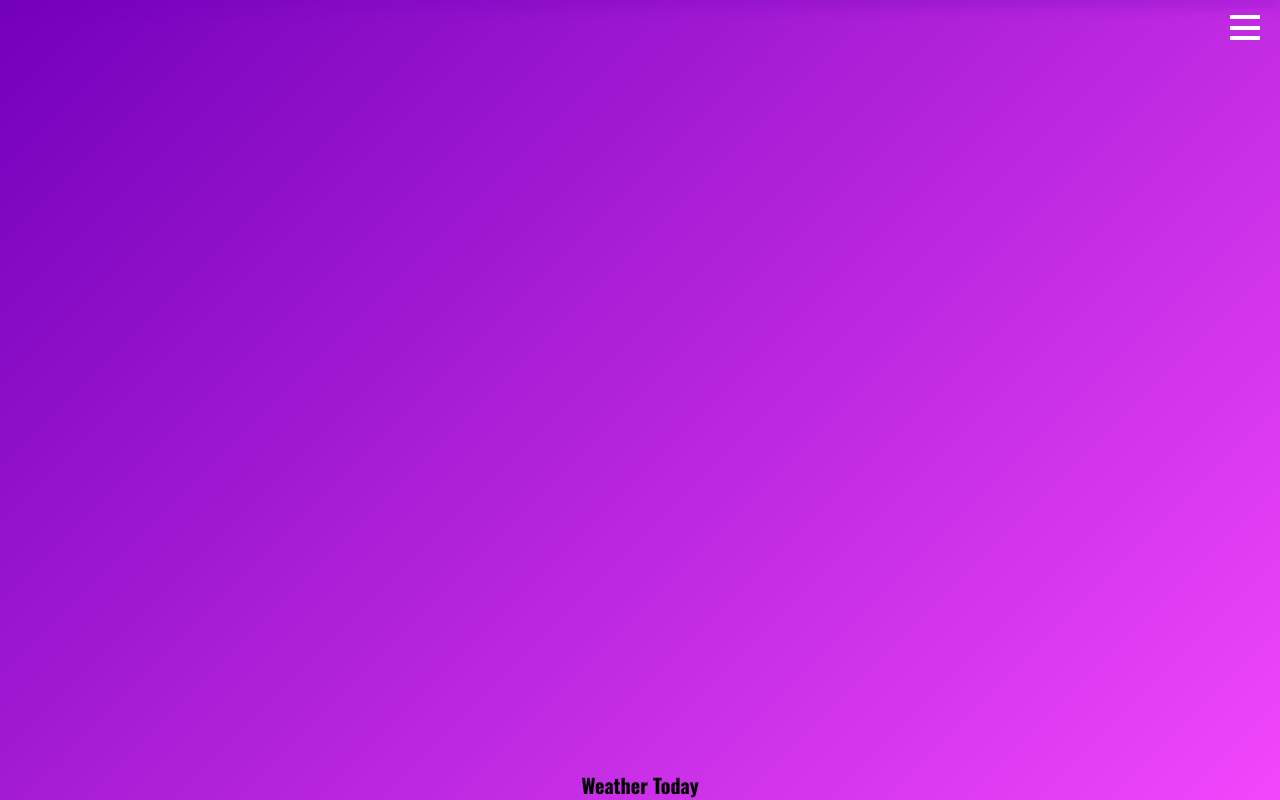
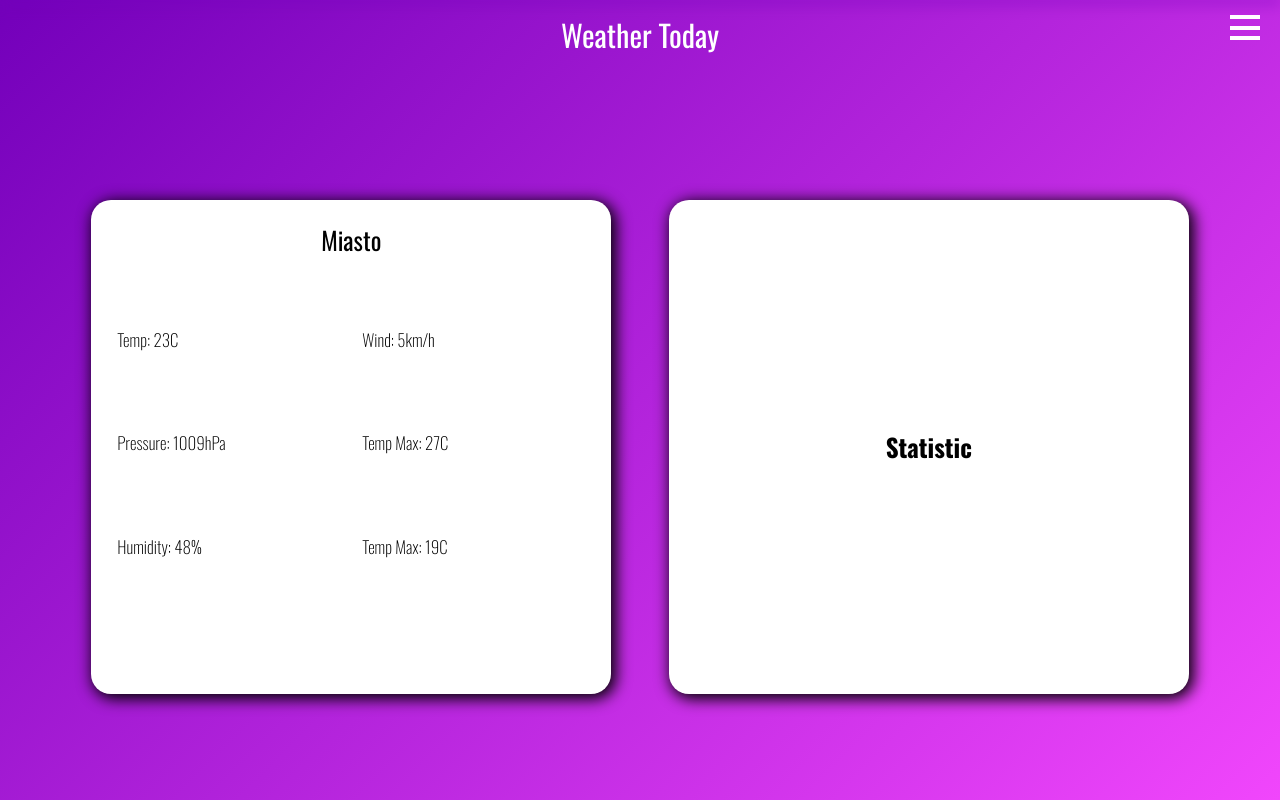
Before and after one commit to Growcu/AplikacjaPogodowa, a React (Create React App) app: page /weatherToday in a window 1280 px wide. Built offline with nearby package versions, Linux system fonts and the light colour scheme.

Commit message:
added page wrapper,  style weatherToday component

```diff
--- /dev/null
+++ b/src/components/SmogStatistic.jsx
@@ -0,0 +1,13 @@
+/* eslint-disable arrow-body-style */
+import React from 'react';
+
+import '../styles/SmogStatistic.css';
+
+const SmogStatistic = () => {
+    return (
+        <div className="statistic">
+            <h3>Statistic</h3>
+        </div>
+    );
+};
+export default SmogStatistic;
--- a/src/components/WeatherToday.jsx
+++ b/src/components/WeatherToday.jsx
@@ -1,9 +1,29 @@
 /* eslint-disable arrow-body-style */
 import React from 'react';
 
+import SmogStatistic from './SmogStatistic';
+
+import '../styles/WeatherToday.css';
+
 const WeatherToday = () => {
     return (
-        <h1>Weather Today</h1>
+        <div className="page">
+            <h2 className="title-page">Weather Today</h2>
+            <div className="weather-today-page">
+                <div className="weather-today">
+                    <h1 className="weather-today-title">Miasto</h1>
+                    <ul className="weather-today-list">
+                        <li className="weather-today-list-item">Temp: 23C</li>
+                        <li className="weather-today-list-item">Pressure: 1009hPa</li>
+                        <li className="weather-today-list-item">Humidity: 48%</li>
+                        <li className="weather-today-list-item">Wind: 5km/h</li>
+                        <li className="weather-today-list-item">Temp Max: 27C</li>
+                        <li className="weather-today-list-item">Temp Max: 19C</li>
+                    </ul>
+                </div>
+                <SmogStatistic />
+            </div>
+        </div>
     );
 };
 export default WeatherToday;
--- a/src/styles/App.css
+++ b/src/styles/App.css
@@ -9,3 +9,19 @@
     background: linear-gradient(135deg, rgba(115, 0, 186, 1) 0%, rgba(241, 70, 252, 1) 100%);
     overflow: hidden;
 }
+
+.page {
+    flex-grow: 1;
+    width: 95%;
+    display: flex;
+    flex-direction: column;
+    align-items: center;
+    overflow: hidden;
+}
+
+.title-page {
+    text-align: center;
+    font-size: 3em;
+    font-weight: 400;
+    color: white;
+}
--- /dev/null
+++ b/src/styles/SmogStatistic.css
@@ -0,0 +1,23 @@
+.statistic {
+    width: 80%;
+    height: 35%;
+    display: flex;
+    flex-direction: column;
+    align-items: center;
+    justify-content: center;
+    background-color: white;
+    border-radius: 20px;
+    box-shadow: 3px 3px 15px 2px black;
+}
+
+.statistic h3 {
+    font-size: 2.5em;
+}
+
+@media (orientation: landscape) {
+
+    .statistic {
+        height: 70%;
+        width: 45%;
+    }
+}
--- /dev/null
+++ b/src/styles/WeatherToday.css
@@ -0,0 +1,55 @@
+.weather-today-page {
+    width: 95%;
+    margin-top: 3%;
+    flex-grow: 1;
+    display: flex;
+    flex-direction: column;
+    align-items: center;
+    justify-content: space-around;
+}
+
+.weather-today {
+    width: 80%;
+    height: 35%;
+    display: flex;
+    flex-direction: column;
+    align-items: center;
+    justify-content: space-around;
+    background-color: white;
+    border-radius: 20px;
+    box-shadow: 3px 3px 15px 2px black;
+}
+
+.weather-today-title {
+    font-size: 2.5em;
+    font-weight: 400;
+}
+
+.weather-today-list {
+    width: 90%;
+    height: 70%;
+    margin-top: 5%;
+    display: flex;
+    flex-direction: column;
+    align-items: left;
+    list-style: none;
+    font-size: 1.7em;
+    font-weight: 200;
+    flex-wrap: wrap;
+    overflow: hidden;
+}
+
+.weather-today-list-item {
+    flex-basis: 30%;
+}
+
+@media (orientation: landscape) {
+    .weather-today-page {
+        flex-direction: row;
+    }
+
+    .weather-today {
+        height: 70%;
+        width: 45%;
+    }
+}
```
